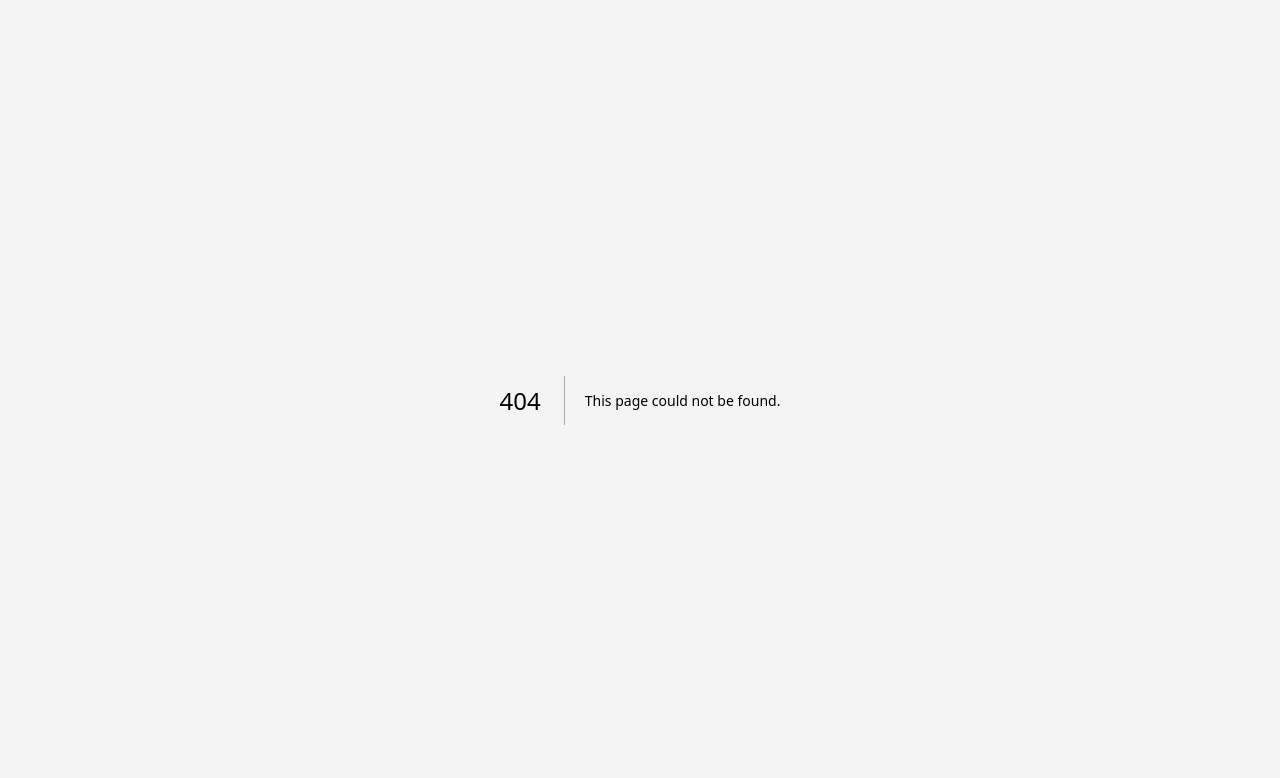
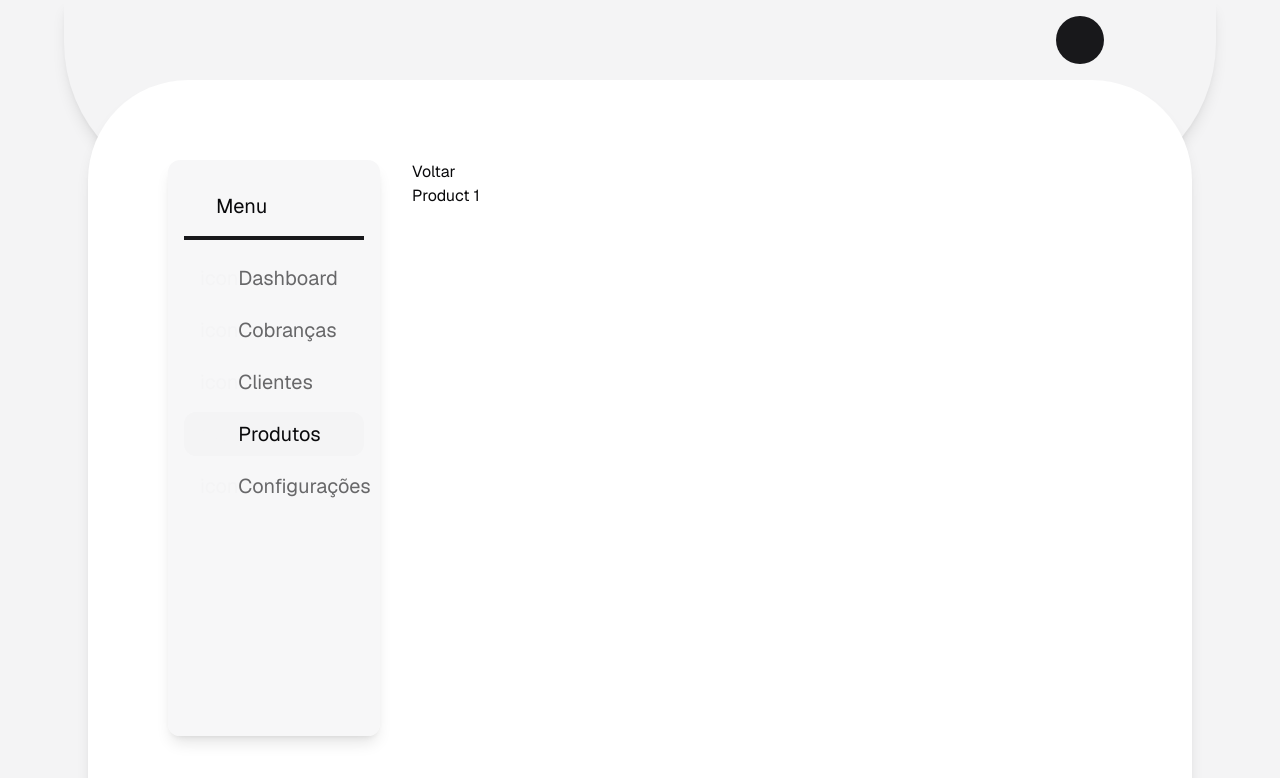
Before and after one commit to luisvinicius09/simmel, a Next.js app: page /products/1 in a window 1280 px wide. Before the commit this address had no page. Shown: the top 778 px of the page. Built offline with nearby package versions, Linux system fonts and the light colour scheme.

Commit message:
Add: basic page for create product and get unique product

```diff
--- /dev/null
+++ b/src/app/(dashboard)/(protected)/products/[productId]/page.tsx
@@ -0,0 +1,13 @@
+import Link from 'next/link';
+
+export default function Product({ params }: { params: { productId: string } }) {
+	return (
+		<div>
+			<div>
+				<Link href='/product'>Voltar</Link>
+			</div>
+
+			<h2>Product {params.productId}</h2>
+		</div>
+	);
+}
--- /dev/null
+++ b/src/app/(dashboard)/(protected)/products/create/page.tsx
@@ -0,0 +1,11 @@
+import Link from 'next/link';
+
+export default function CreateProduct() {
+	return (
+		<div>
+			<Link href='/products'>Voltar</Link>
+
+			<p>Create products</p>
+		</div>
+	);
+}
```
